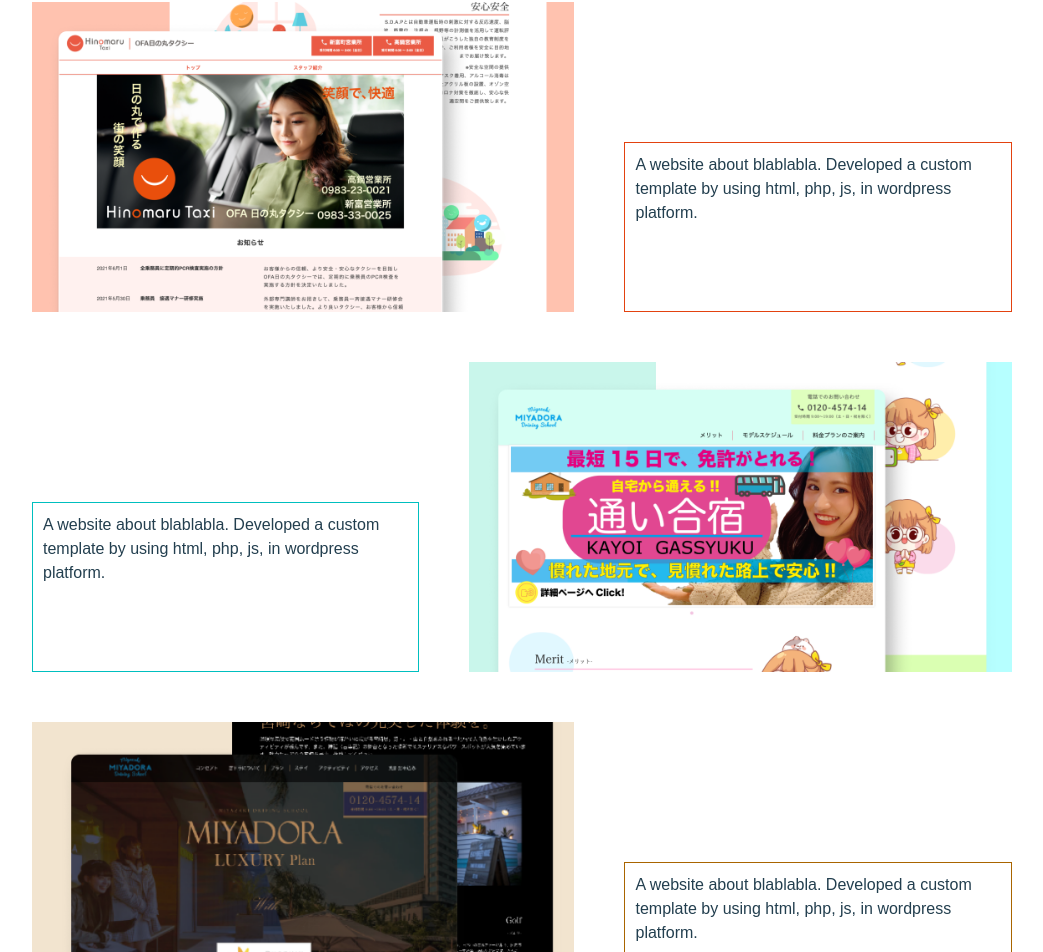
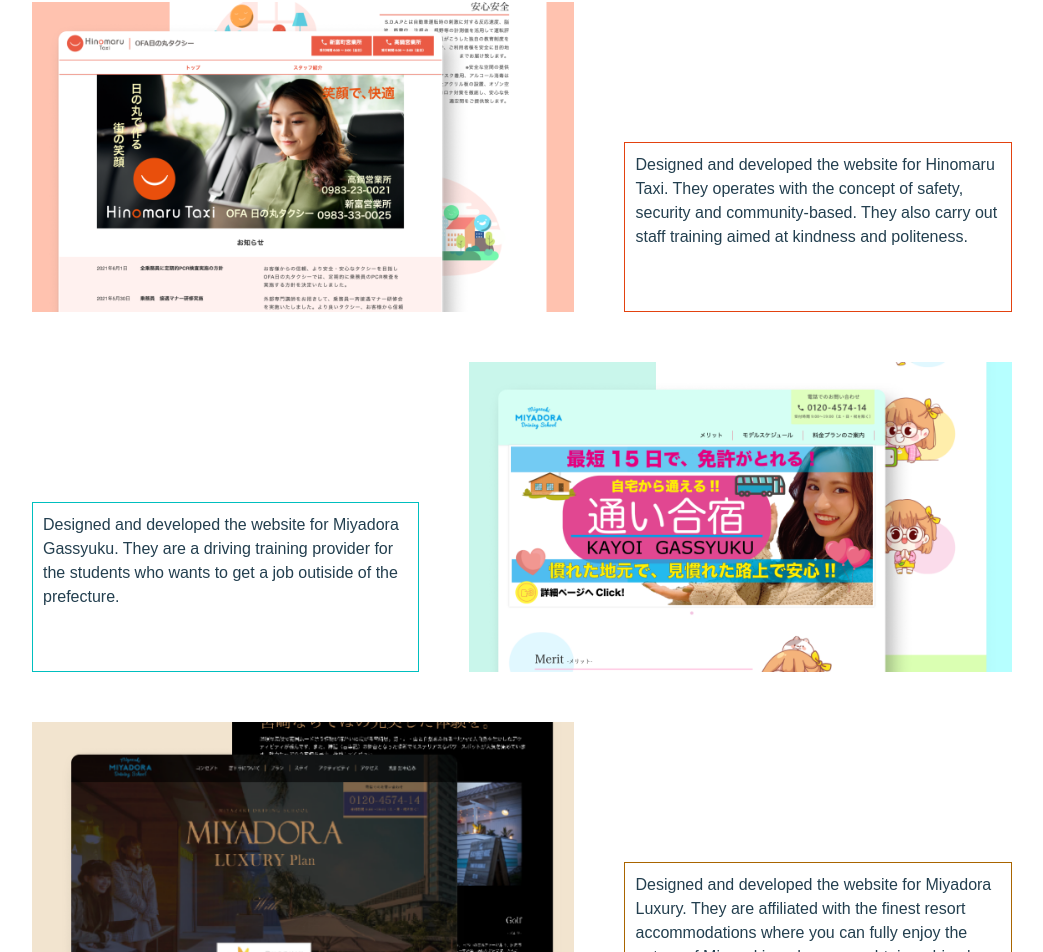
Before and after one commit to tasneemjs/portfolio, a React (Create React App) app: page / in a window 1280 px wide. Shown: the part 466-1418 px from the top of the page, without its empty margins (118-1161 px from the left). Built offline with nearby package versions, Linux system fonts and the light colour scheme.

Commit message:
change brief

```diff
--- a/src/components/works/SelectedWorks.js
+++ b/src/components/works/SelectedWorks.js
@@ -52,20 +52,22 @@
     <section style={{ marginTop: 120 }}>
     <p>selected boxs-</p>
         <div className="box-grid ">
-            <a className="index" href="https://fn6fe.csb.app/">
+            <a className="index" href="http://ofa-support.com/taxi_department/">
             <div className="img-box1"><img src={Web1} alt="OFA Hinomaru Taxi"/></div>
             </a>
             <Div className=" brf-box1" animate={show.itemOne} ref={oneRef}>
-                <p> A website about blablabla. Developed a custom template
-                    by using html, php, js, in wordpress platform.
+                <p> Designed and developed the website for Hinomaru Taxi.
+                    They operates with the concept of safety, security and community-based.
+                    They also carry out staff training aimed at kindness and politeness.
                     </p>
             </Div>
         </div>
 
         <div className="box-grid2 display-pc">
             <Div2 className=" brf-box2" animate={show.itemTwo} ref={secRef}>
-                <p> A website about blablabla. Developed a custom
-                template by using html, php, js, in wordpress platform.
+                <p> Designed and developed the website for Miyadora Gassyuku.
+                    They are a driving training provider for the students who wants
+                    to get a job outiside of the prefecture.
                 </p>
             </Div2>
             <div className="img-box2"><img src={Web2} alt="Miyadora Gassyuku Plan"/></div>
@@ -73,8 +75,9 @@
         <div className="box-grid2 display-sp">
             <div className="img-box2"><img src={Web2} alt="Miyadora Gassyuku Plan"/></div>
             <Div className=" brf-box2" animate={show.itemTwo} ref={secRef}>
-                <p> A website about blablabla. Developed a
-                custom template by using html, php, js, in wordpress platform.
+                <p> Designed and developed the website for Miyadora Gassyuku.
+                    They are a driving training provider for the students who wants
+                    to get a job outiside of the prefecture.
                 </p>
             </Div>
         </div>
@@ -82,8 +85,10 @@
         <div className="box-grid">
             <div className="img-box3"><img src={Web3} alt="Miyadora Luxury Plan"/></div>
             <Div3 className="brf-box3" animate={show.itemThr} ref={thrRef}>
-                <p> A website about blablabla. Developed a
-                custom template by using html, php, js, in wordpress platform.
+                <p> Designed and developed the website for Miyadora Luxury.
+                    They are affiliated with the finest resort accommodations where
+                    you can fully enjoy the nature of Miyazaki, and
+                    you can obtain a driver's license as if you were traveling or sightseeing.
                 </p>
             </Div3>
         </div>
```
